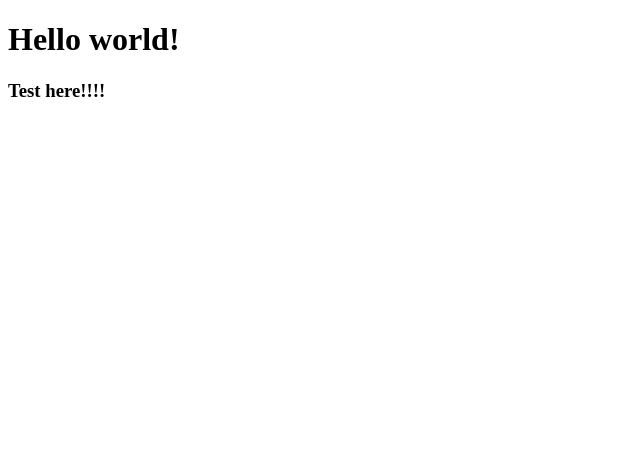
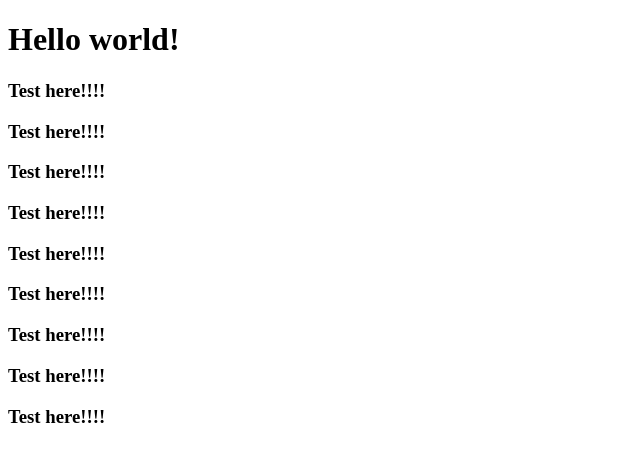
Before and after one commit to BaoJay/Generics-Typescript, a website with bundled scripts: page index.html in a window 1280 px wide. Shown: the whole page, without its empty margins (0-640 px from the left). Built offline with nearby package versions, Linux system fonts and the light colour scheme.

Commit message:
testing update 2

```diff
--- a/index.html
+++ b/index.html
@@ -10,5 +10,13 @@
   <body>
     <h1>Hello world!</h1>
     <h3>Test here!!!!</h3>
+    <h3>Test here!!!!</h3>
+    <h3>Test here!!!!</h3>
+    <h3>Test here!!!!</h3>
+    <h3>Test here!!!!</h3>
+    <h3>Test here!!!!</h3>
+    <h3>Test here!!!!</h3>
+    <h3>Test here!!!!</h3>
+    <h3>Test here!!!!</h3>
   </body>
 </html>
```
